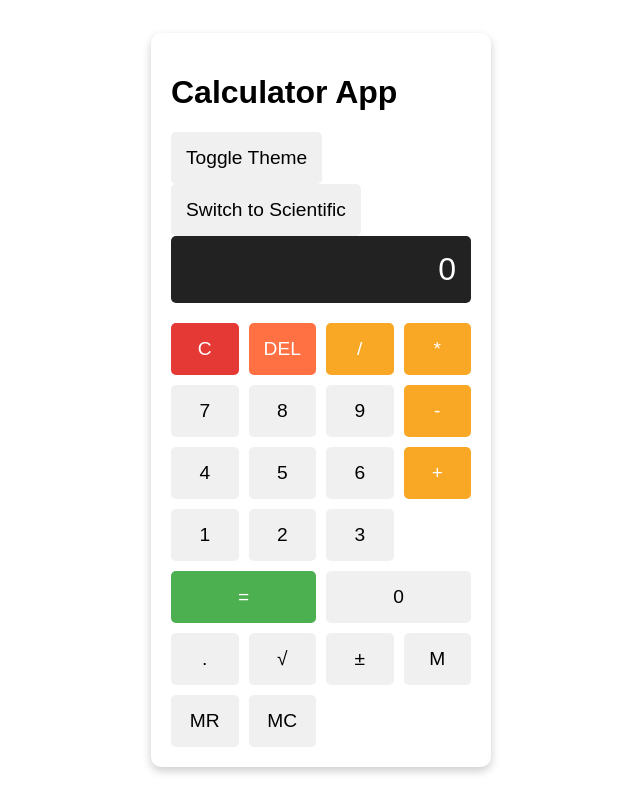
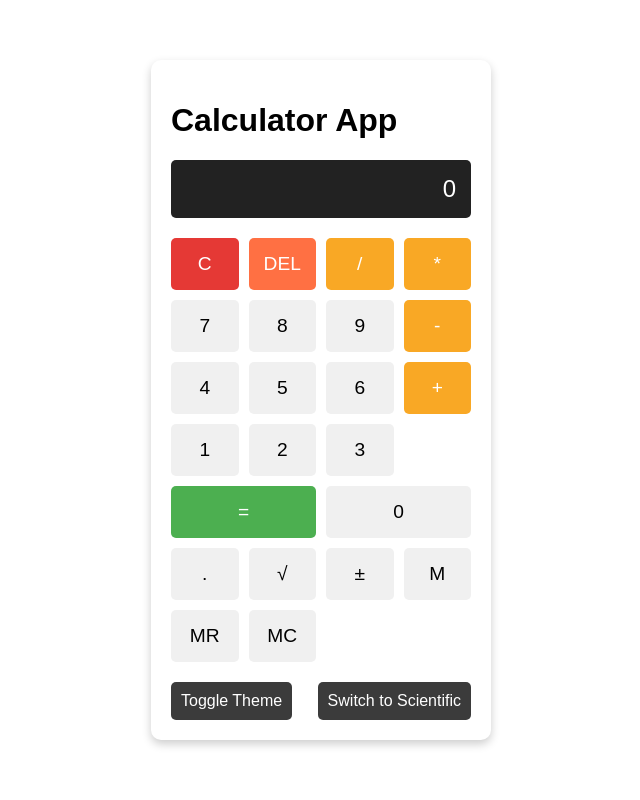
Before and after one commit to Arpita244/Calculator, a React (Create React App) app: page / in a window 1280 px wide. Shown: the whole page, without its empty margins (319-959 px from the left). Built offline with nearby package versions, Linux system fonts and the light colour scheme.

Commit message:
first commit

```diff
--- a/src/App.css
+++ b/src/App.css
@@ -38,7 +38,7 @@ body {
 .display {
   background: #222;
   color: #fff;
-  font-size: 2rem;
+  font-size: 1.5rem; /* Adjust font size */
   text-align: right;
   padding: 15px;
   border-radius: 5px;
@@ -105,3 +105,26 @@ button.delete {
 button.delete:hover {
   background: #f4511e;
 }
+
+/* Bottom controls */
+.bottom-controls {
+  margin-top: 20px;
+  display: flex;
+  justify-content: space-between;
+  gap: 10px;
+}
+
+button.theme-toggle,
+button.scientific-toggle {
+  background-color: #3b3b3b;
+  color: #fff;
+  padding: 10px;
+  border-radius: 5px;
+  cursor: pointer;
+  font-size: 1rem;
+}
+
+button.theme-toggle:hover,
+button.scientific-toggle:hover {
+  background-color: #555;
+}
--- a/src/App.js
+++ b/src/App.js
@@ -137,10 +137,6 @@ const App = () => {
   return (
     <div className={`calculator ${theme}`}>
       <h1 className="title">Calculator App</h1>
-      <button onClick={toggleTheme}>Toggle Theme</button>
-      <button onClick={toggleScientificMode}>
-        {isScientific ? 'Switch to Basic' : 'Switch to Scientific'}
-      </button>
       <div className="display">{input || '0'}</div>
       <div className="buttons">
         <button onClick={handleClear} className="clear">C</button>
@@ -180,6 +176,15 @@ const App = () => {
         <button onClick={handleMemoryRecall}>MR</button>
         <button onClick={handleMemoryClear}>MC</button>
       </div>
+
+      <div className="bottom-controls">
+        <button onClick={toggleTheme} className="theme-toggle">
+          Toggle Theme
+        </button>
+        <button onClick={toggleScientificMode} className="scientific-toggle">
+          {isScientific ? 'Switch to Basic' : 'Switch to Scientific'}
+        </button>
+      </div>
     </div>
   );
 };
```
